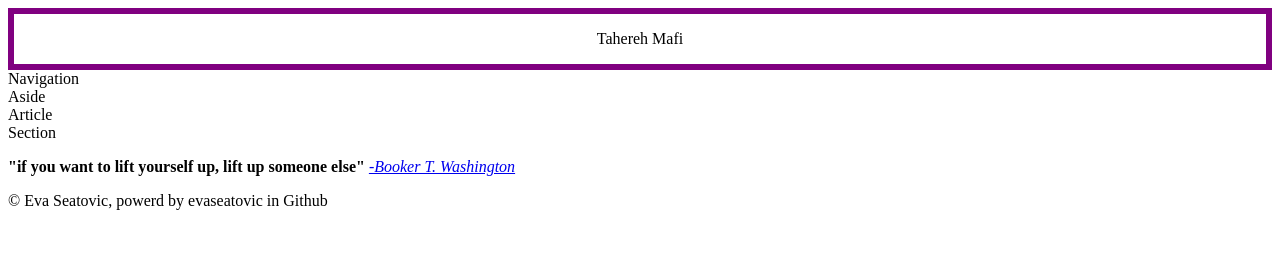
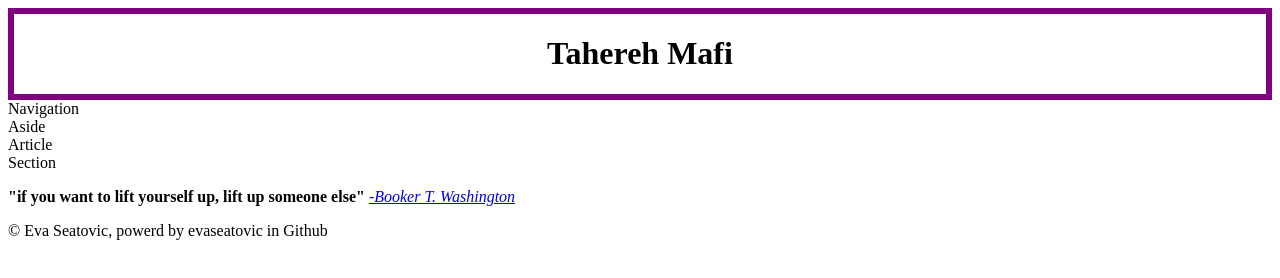
Before and after one commit to evaseatovic/promotions-website.github.io, a plain HTML site: page childpages/AboutPage.html in a window 1280 px wide. Drawn offline with Linux system fonts and the light colour scheme.

Commit message:
Update AboutPage.html

```diff
--- a/childpages/AboutPage.html
+++ b/childpages/AboutPage.html
@@ -39,7 +39,7 @@
 
     </head>
     <body>
-      </header><div><p class="p1">Tahereh Mafi</p></div><header>
+      </header><div><p class="p1; text-align: center";><h1>Tahereh Mafi</h1></p></div><header>
       <nav>Navigation</nav>
       <aside>Aside</aside>
       <article>Article</article>
```
